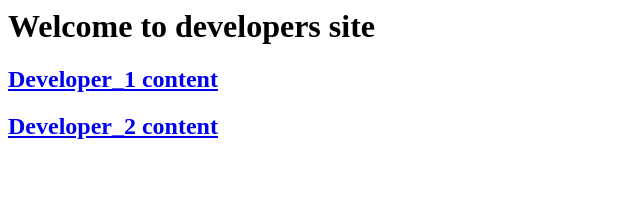
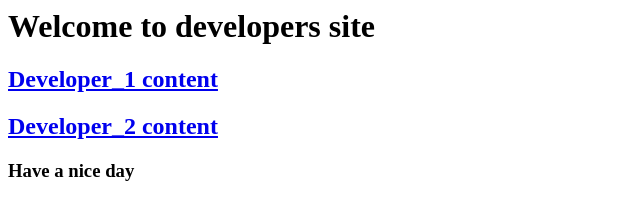
Before and after one commit to tejal-22/Assignment_1247, a plain HTML site: page index.html in a window 1280 px wide. Shown: the whole page, without its empty margins (0-640 px from the left). Drawn offline with Linux system fonts and the light colour scheme.

Commit message:
This is my second update

```diff
--- a/index.html
+++ b/index.html
@@ -1,3 +1,4 @@
 <h1>Welcome to developers site</h1>
 <h2><a href="tinku.html">Developer_1 content</a></h2>
 <h2><a href="pinky.html">Developer_2 content</a></h2>
+<h3>Have a nice day</h1>
```
